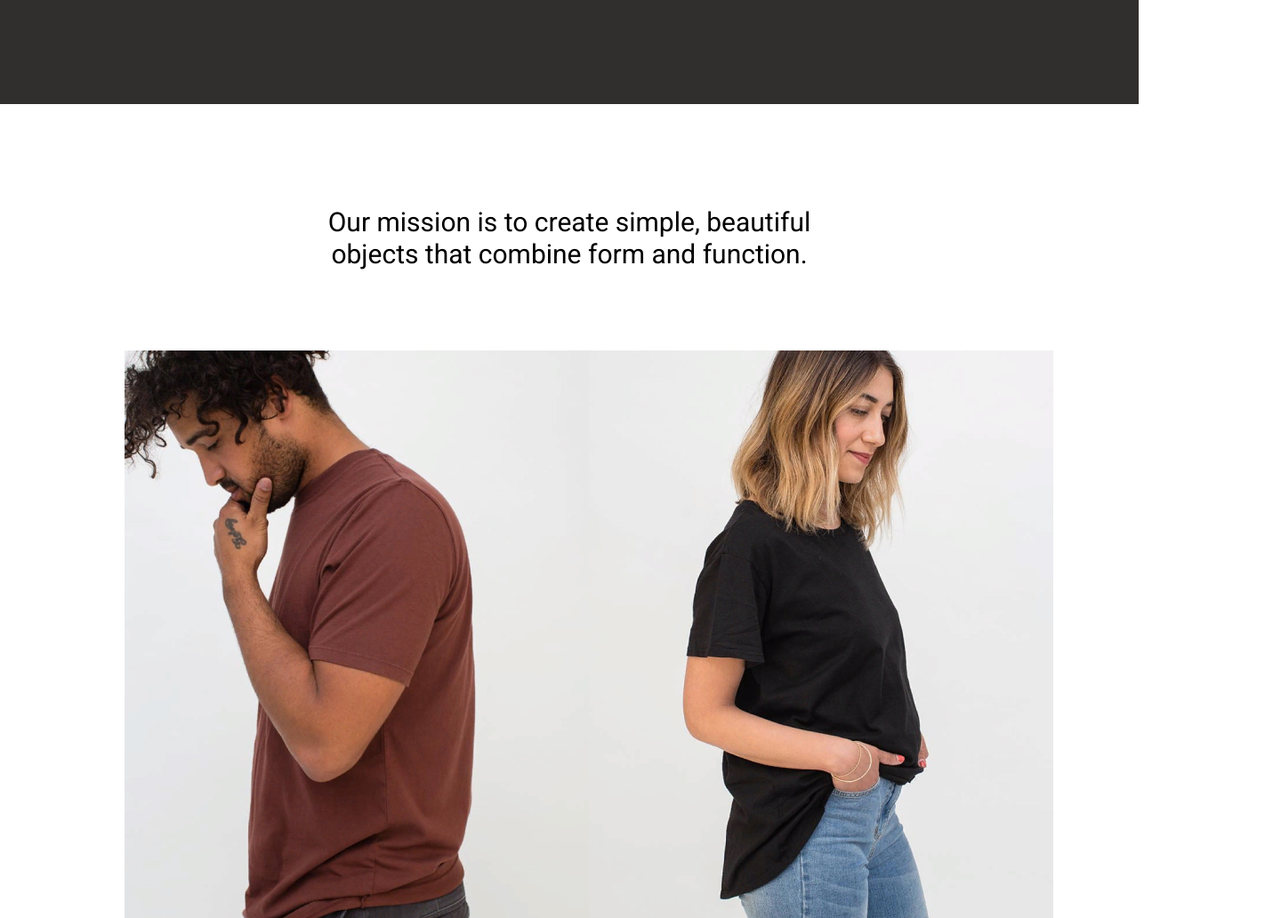
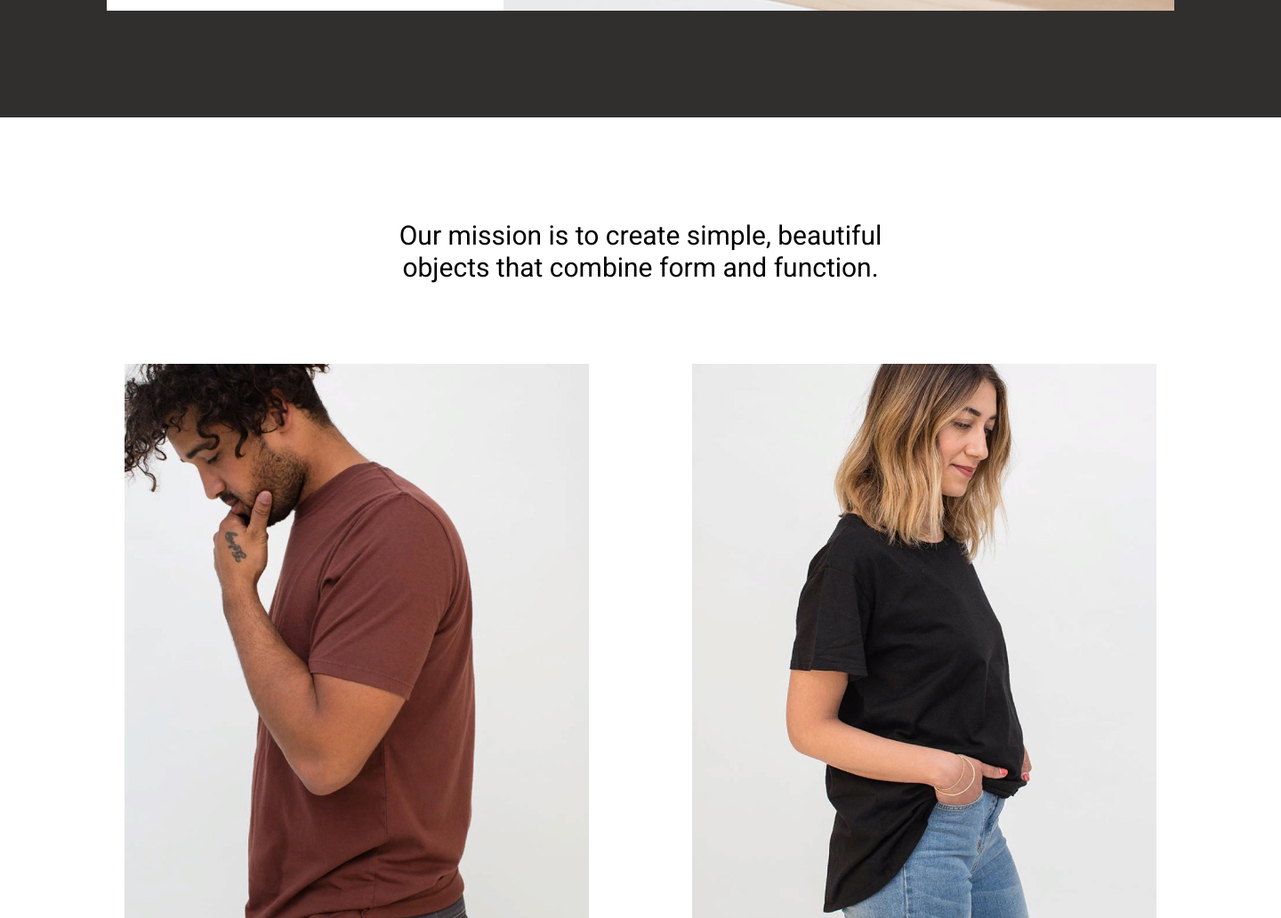
Before and after one commit to YshastikGryphon/DKIT_Ugmonk, a plain HTML site: page index.html in a window 1280 px wide. Shown: the part 3111-4143 px from the top of the page at 89% size, 1440 px wide, since content can reach past the window. Drawn offline with Linux system fonts and the light colour scheme.

Commit message:
Update index.html

```diff
--- a/index.html
+++ b/index.html
@@ -3,6 +3,11 @@
 <head>
     <meta charset="utf-8" />
     <meta name="viewport" content="width=1440px, initial-scale=1.0, shrink-to-fit=no" />
+    <style>
+        body {
+            min-width: 1440px;
+        }
+    </style>
     <title>Ugmonk</title>
 
     <link rel="preconnect" href="https://fonts.googleapis.com">
```
